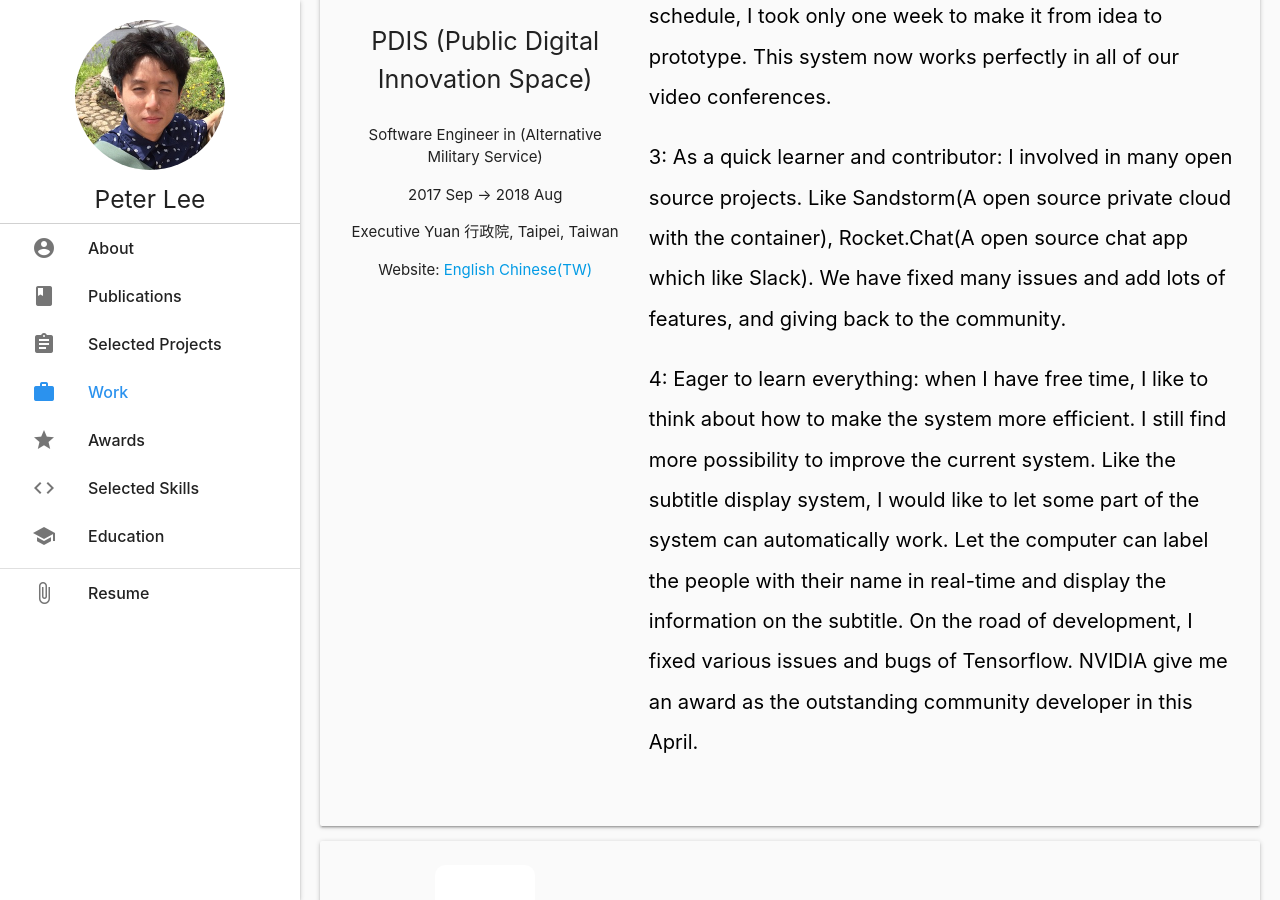
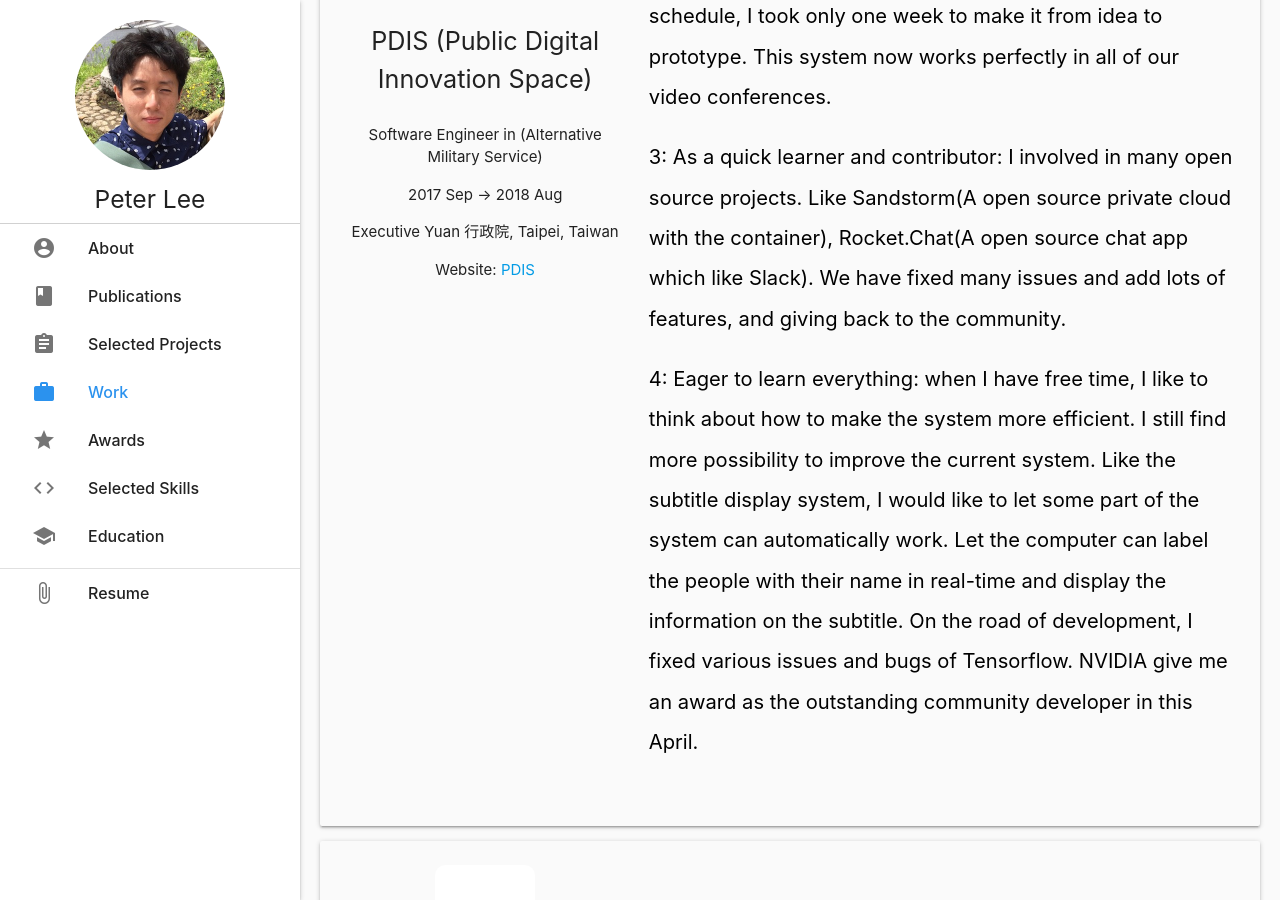
Before and after one commit to peterlee0127/cv, a Jekyll site: the page built from index.html, in a window 1280 px wide and 900 px high, scrolled down 5158 px. Built offline with Jekyll 4.4.1, drawn with Linux system fonts in a browser that asks for light colours.

Commit message:
fix pdis website

```diff
--- a/_data/work.json
+++ b/_data/work.json
@@ -20,7 +20,7 @@
       "location":"Executive Yuan 行政院, Taipei, Taiwan",
       "time":"2017 Sep -> 2018 Aug",
       "position":"Software Engineer in (Alternative Military Service)",
-      "web":"<a href='https://pdis.nat.gov.tw' target='_blank'>English</a> <a href='https://jk.pdis.nat.gov.tw' target='_blank'>Chinese(TW)</a>",
+      "web":"<a href='https://pdis.nat.gov.tw' target='_blank'>PDIS</a>",
       "p":[
           "PDIS is a government organization in Taiwan, it also has another name: Executive Yuan - Ministry of Digital - Audrey Tang's 唐鳳 Office.
           She leads the PDIS team to help our government.
```
